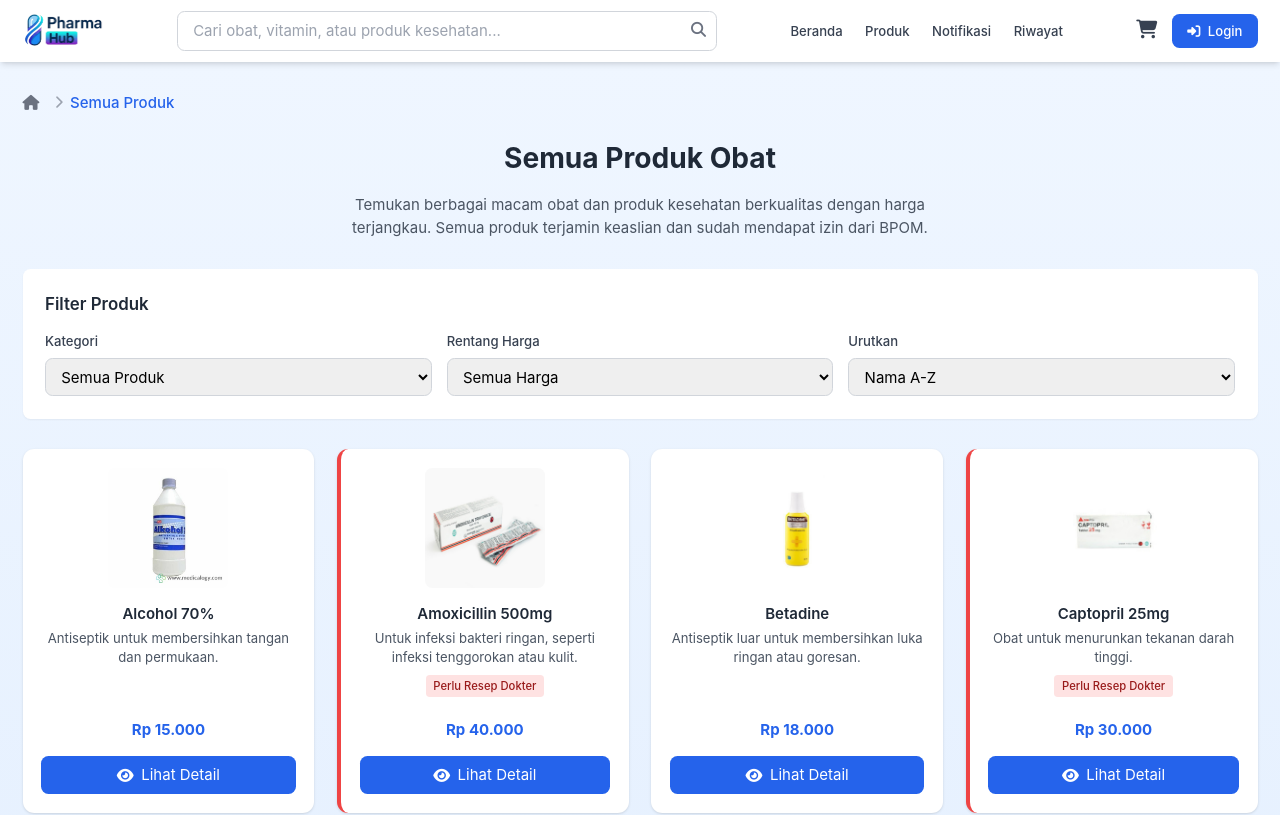
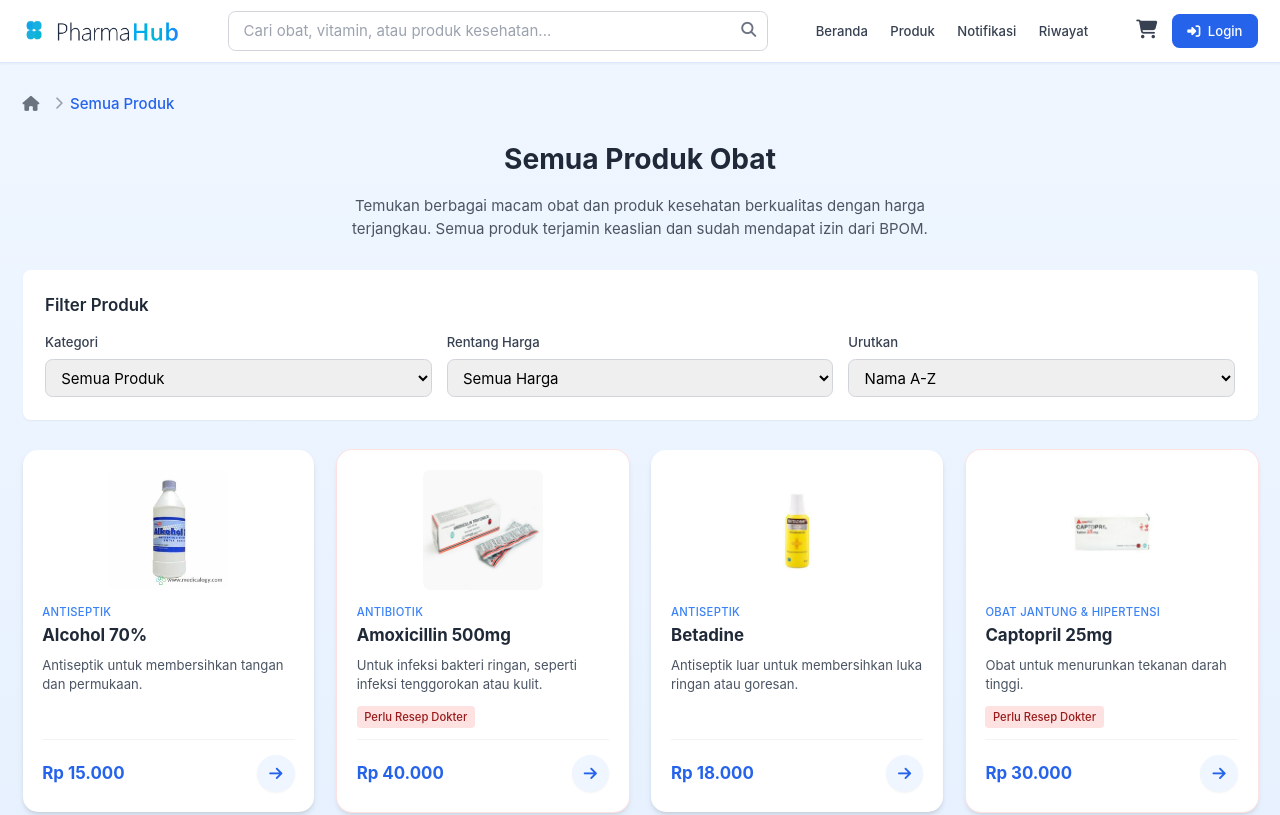
Before and after one commit to Fu115tackHero/Tugas-Proyek-Praktikum-Pemrograman-Web--Kelompok-PharmaHub-, a React (Vite) app: page /products in a window 1280 px wide. Shown: the top 815 px of the page. Built offline with nearby package versions, Linux system fonts and the light colour scheme.

Commit message:
menambah kan fitur kekuatan password di halaman daftar ,menambahkan efek di navbar , gambar produk , scroll bar dan animasi efek tampilan di bagian daftar produk

```diff
--- a/src/App.jsx
+++ b/src/App.jsx
@@ -17,7 +17,7 @@ import Profile from './pages/Profile';
 import History from './pages/History';
 import Notifications from './pages/Notifications';
 import Debug from './pages/Debug';
-import ForgetPassword from './pages/Forget-Password'; // <-- TAMBAHKAN INI
+import ForgetPassword from './pages/Forget-Password';
 // ... impor lainnya
 
 // Admin
--- a/src/components/Navbar.jsx
+++ b/src/components/Navbar.jsx
@@ -63,7 +63,7 @@ const Navbar = () => {
   const cartCount = getCartItemsCount();
 
   return (
-    <header className="bg-white shadow-md sticky top-0 z-50">
+    <header className="sticky top-0 z-50 bg-white/80 backdrop-blur-md border-b border-blue-100 shadow-sm transition-all duration-300">
       <div className="container mx-auto px-4 sm:px-6 py-3 flex justify-between items-center">
         {/* Logo */}
         <Link to="/" className="flex items-center">
--- a/src/index.css
+++ b/src/index.css
@@ -151,3 +151,28 @@ body {
 a, button {
   transition: all 0.2s ease;
 }
+
+@keyframes float {
+  0% { transform: translateY(0px); }
+  50% { transform: translateY(-15px); }
+  100% { transform: translateY(0px); }
+}
+
+.animate-float {
+  animation: float 6s ease-in-out infinite;
+}
+
+/* Mempercantik Scrollbar agar senada dengan desain */
+::-webkit-scrollbar {
+  width: 10px;
+}
+::-webkit-scrollbar-track {
+  background: #f1f5f9;
+}
+::-webkit-scrollbar-thumb {
+  background: #93c5fd; /* blue-300 */
+  border-radius: 5px;
+}
+::-webkit-scrollbar-thumb:hover {
+  background: #3b82f6; /* blue-500 */
+}
--- a/src/pages/Home.jsx
+++ b/src/pages/Home.jsx
@@ -38,9 +38,9 @@ const Home = () => {
           <img
             src="/images/home-decor-pic.png"
             alt="Pharmacy Illustration"
-            className="w-full max-w-md md:max-w-lg lg:max-w-xl h-auto"
+            className="w-full max-w-sm md:max-w-md lg:max-w-lg h-auto object-contain animate-slide-in animate-float drop-shadow-2xl"
             onError={(e) => {
-              e.target.style.display = 'none';
+            e.target.style.display = 'none';
             }}
           />
         </div>
--- a/src/pages/Products.jsx
+++ b/src/pages/Products.jsx
@@ -134,51 +134,75 @@ const Products = () => {
           </div>
         </div>
 
-        {/* Products Grid */}
+        {/* Products Grid (BAGIAN INI YANG DIMODIFIKASI UTAMA) */}
         {filteredProducts.length > 0 ? (
           <div className="grid grid-cols-1 sm:grid-cols-2 md:grid-cols-3 lg:grid-cols-4 gap-6">
             {filteredProducts.map((product) => (
               <Link
                 key={product.id}
                 to={`/product/${product.id}`}
-                className={`bg-white rounded-xl shadow hover:shadow-lg transition p-5 text-center flex flex-col ${
-                  product.prescriptionRequired ? 'border-l-4 border-red-500' : ''
+                // Class 'group' di sini sangat penting untuk trigger animasi child elements
+                className={`group bg-white rounded-2xl shadow-md hover:shadow-glass hover:-translate-y-2 transition-all duration-300 p-5 flex flex-col border border-transparent hover:border-blue-100 relative overflow-hidden ${
+                  product.prescriptionRequired ? 'ring-1 ring-red-100' : ''
                 }`}
               >
+                {/* Elemen Dekoratif: Lingkaran background yang muncul saat hover */}
+                <div className="absolute -right-10 -top-10 w-40 h-40 bg-blue-50 rounded-full opacity-0 group-hover:opacity-100 transition-opacity duration-500 pointer-events-none"></div>
+
+                <div className="relative z-10 flex flex-col h-full">
+                  {/* Gambar Produk dengan efek scale */}
                   <img
                     src={product.image}
                     alt={product.name}
-                  className="w-32 h-32 object-cover mx-auto mb-4 rounded-lg"
+                    className="w-32 h-32 object-cover mx-auto mb-4 rounded-lg group-hover:scale-105 transition-transform duration-300"
                     onError={(e) => {
                       e.target.src = 'https://via.placeholder.com/150?text=No+Image';
                     }}
                   />
-                <h3 className="font-semibold text-gray-800">{product.name}</h3>
-                <p className="text-gray-600 text-sm mt-1">
+
+                  {/* Badge Kategori (Tambahan baru untuk estetika) */}
+                  <div className="text-xs text-blue-500 font-medium mb-1 uppercase tracking-wide">
+                      {product.category}
+                  </div>
+
+                  {/* Nama Produk */}
+                  <h3 className="font-bold text-gray-800 text-lg mb-1 group-hover:text-blue-600 transition-colors">
+                      {product.name}
+                  </h3>
+
+                  {/* Deskripsi */}
+                  <p className="text-gray-600 text-sm mt-1 mb-3 flex-grow">
                     {product.description.length > 80
                       ? product.description.substring(0, 80) + '...'
                       : product.description}
                   </p>
+
+                  {/* Badge Resep Dokter */}
                   {product.prescriptionRequired && (
-                  <div className="mt-2 mb-2">
+                    <div className="mb-3">
                       <span className="bg-red-100 text-red-800 text-xs font-medium px-2 py-1 rounded">
                         Perlu Resep Dokter
                       </span>
                     </div>
                   )}
-                <div className="mt-auto">
-                  <p className="text-blue-600 font-bold mt-4">
+
+                  {/* Bagian Bawah: Harga dan Tombol Action */}
+                  <div className="mt-auto pt-4 flex items-center justify-between border-t border-gray-100">
+                    <p className="text-blue-600 font-bold text-lg">
                       Rp {product.price.toLocaleString('id-ID')}
                     </p>
-                  <div className="mt-4 bg-blue-600 text-white px-4 py-2 rounded-lg hover:bg-blue-700 transition w-full flex items-center justify-center">
-                    <i className="fas fa-eye mr-2"></i>
-                    Lihat Detail
+
+                    {/* Tombol Panah yang berubah warna saat hover card */}
+                    <div className="w-10 h-10 rounded-full bg-blue-50 text-blue-600 flex items-center justify-center group-hover:bg-blue-600 group-hover:text-white transition-colors duration-300 shadow-sm">
+                      <i className="fas fa-arrow-right"></i>
+                    </div>
                   </div>
                 </div>
               </Link>
             ))}
           </div>
         ) : (
+          /* Empty State */
           <div className="bg-white rounded-lg shadow-sm p-12 text-center">
             <i className="fas fa-search text-gray-400 text-6xl mb-4"></i>
             <h3 className="text-2xl font-semibold text-gray-800 mb-2">
--- a/tailwind.config.js
+++ b/tailwind.config.js
@@ -1,10 +1,12 @@
 /** @type {import('tailwindcss').Config} */
 export default {
+  // Content: Menentukan file mana saja yang akan dipindai oleh Tailwind
   content: [
     "./index.html",
     "./src/**/*.{js,ts,jsx,tsx}",
   ],
   theme: {
+    // Container: Mengatur lebar konten agar rapi di tengah (dari kode lama kamu)
     container: {
       center: true,
       padding: {
@@ -23,10 +25,16 @@ export default {
       },
     },
     extend: {
+      // Colors: Menggunakan palet Hijau PharmaHub (dari kode lama) + varian baru
       colors: {
-        primary: '#10b981',
-        secondary: '#059669',
+        primary: {
+          DEFAULT: '#10b981', // Warna utama (Emerald-500) - DIPERTAHANKAN
+          hover: '#059669',   // Warna saat kursor diarahkan (lebih gelap)
+          light: '#d1fae5',   // Warna latar belakang tipis (Emerald-100)
+        },
+        secondary: '#059669', // Warna sekunder - DIPERTAHANKAN
       },
+      // Font Size: Mempertahankan ukuran font lama kamu
       fontSize: {
         'base': '1rem',
         'lg': '1.125rem',
@@ -36,6 +44,24 @@ export default {
         '4xl': '2.25rem',
         '5xl': '3rem',
       },
+      // Font Family: Menambahkan font stack standar agar lebih modern
+      fontFamily: {
+        sans: ['-apple-system', 'BlinkMacSystemFont', 'Segoe UI', 'Roboto', 'sans-serif'],
+      },
+      // Box Shadow: Menambahkan efek "Glassmorphism" (efek kaca)
+      boxShadow: {
+        'glass': '0 8px 32px 0 rgba(16, 185, 129, 0.15)', // Bayangan halus kehijauan
+      },
+      // Animation: Menambahkan animasi custom untuk elemen yang "melayang"
+      animation: {
+        'float': 'float 6s ease-in-out infinite',
+      },
+      keyframes: {
+        float: {
+          '0%, 100%': { transform: 'translateY(0)' },
+          '50%': { transform: 'translateY(-10px)' },
+        }
+      }
     },
   },
   plugins: [],
```
Also changed, not shown: src/pages/Register.jsx (+73 -1 lines), public/images/pharmahub-logo.png. Lines whose indentation alone changed are shown as unchanged.
